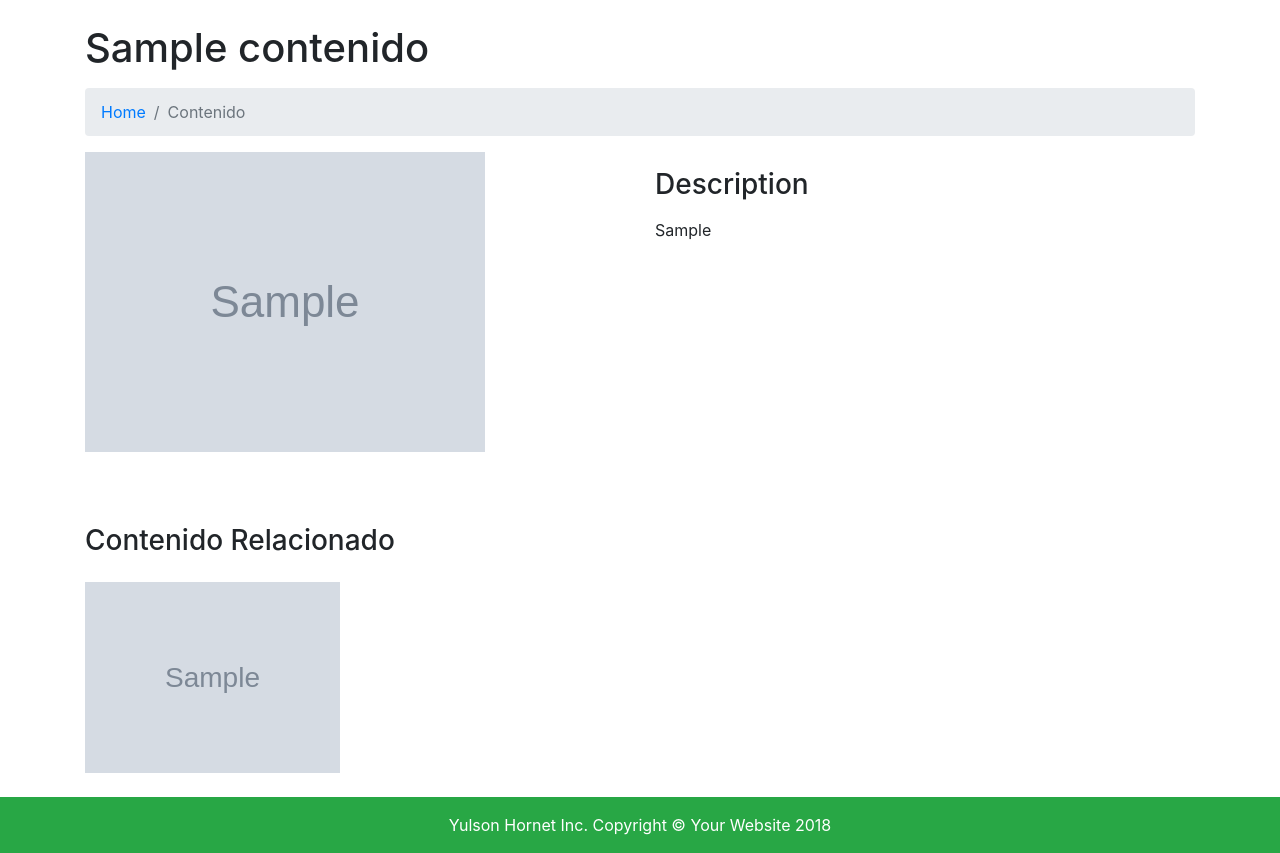
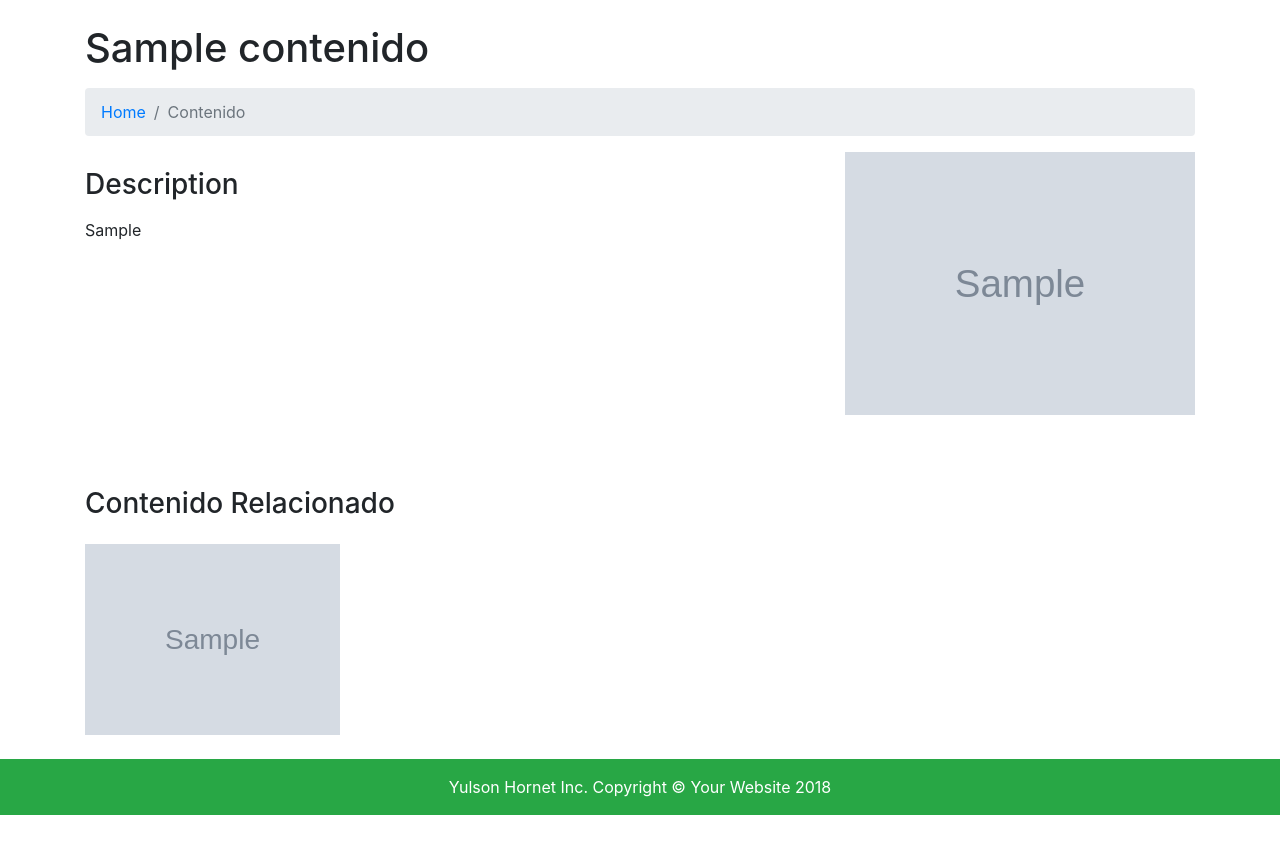
Before and after one commit to altamiranoesdras/IRS, a Laravel app: page /contenidos/1 in a window 1280 px wide. Shown: the part 56-909 px from the top of the page. After the commit the page ends 871 px from the top, so only its background shows below. Run offline with Laravel 8, Linux system fonts and the light colour scheme; tables that the repository leaves empty hold one stand-in row (values such as "Sample post"); grey boxes marked "Sample" are stand-in pictures.

Commit message:
Mejoras show contenidos

```diff
--- a/resources/views/contenidos/show.blade.php
+++ b/resources/views/contenidos/show.blade.php
@@ -17,11 +17,7 @@
         <!-- Portfolio Item Row -->
         <div class="row">
 
-            <div class="col-md-6">
-                <img class="img-fluid" src="{{$contenido->img}}" alt="">
-            </div>
-
-            <div class="col-md-6">
+            <div class="col-md-8">
                 <h3 class="my-3">Description</h3>
                 <p>
                     {!! $contenido->cuerpo !!}
@@ -33,6 +29,9 @@
                     {{--<li>Consectetur</li>--}}
                     {{--<li>Adipiscing Elit</li>--}}
                 {{--</ul>--}}
+            </div>
+            <div class="col-sm-4">
+                <img class="img-fluid" src="{{$contenido->img}}" alt="">
             </div>
 
         </div>
@@ -47,9 +46,9 @@
             @php
                 $relacionados =\App\Contenido::all();
 
-                $random = $relacionados->count()>3 ? 4 : $relacionados->count();
+                $random = $relacionados->count()>=4 ? 4 : $relacionados->count();
 
-                $relacionados->random($random);
+                $relacionados = $relacionados->random($random);
 
             @endphp
 
```
